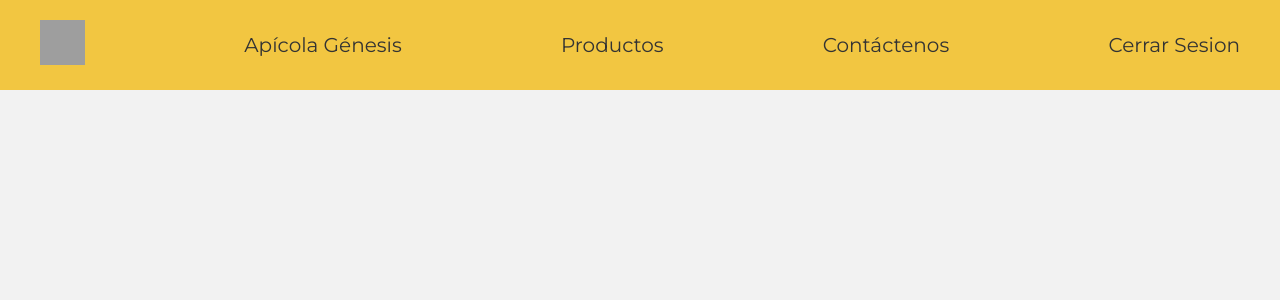
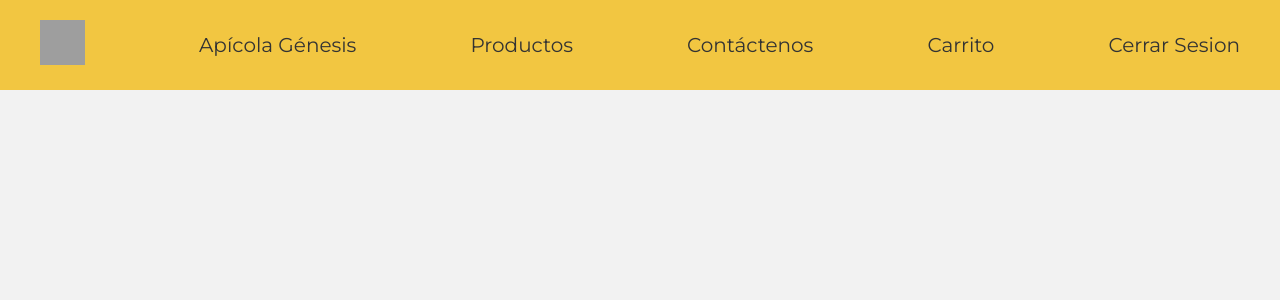
Before and after one commit to nicobm26/proyectoSena, a PHP site: page /confirmar-cuenta/views/templates/header.php in a window 1280 px wide. Shown: the top 300 px of the page. Run offline with PHP 8.4, Linux system fonts and the light colour scheme; the visitor is signed in with stand-in values (Sample User, id 1); style sheets or scripts are compiled from the project's sources; grey boxes are pictures that could not be loaded.

Commit message:
agrego carrito

```diff
--- a/views/templates/header.php
+++ b/views/templates/header.php
@@ -34,6 +34,7 @@
                 <li class="menu__item"><a class="item__link" href="/productos">Productos</a></li>
                 <li class="menu__item"><a class="item__link" href="/contactanos">Contáctenos</a></li>
                 <?php if($auth) {  ?>
+                    <li class="menu__item"><a class="item__link" href="/carrito">Carrito</a></li>
                     <li class="menu__item"><a class="item__link" href="/logout">Cerrar Sesion</a></li>
                  <?php }else{   ?>
                     <li class="menu__item"><a class="item__link" href="/login">Iniciar Sesión</a></li>
```
